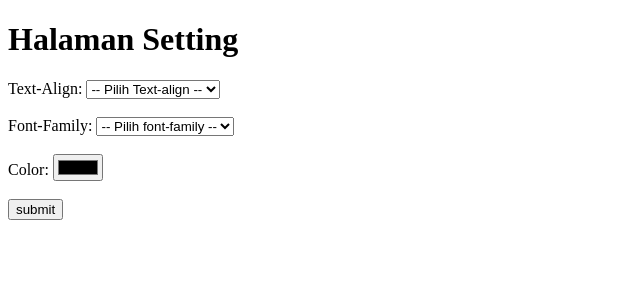
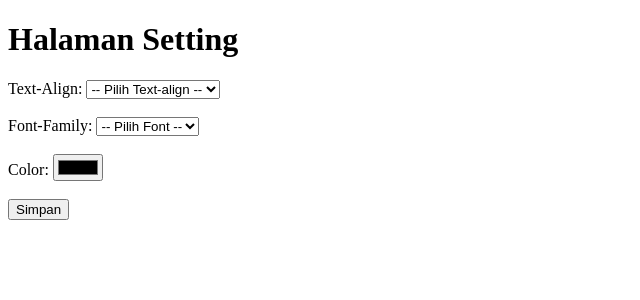
Before and after one commit to dFaery/Project-Weprog, a PHP site: page /setting.php in a window 1280 px wide. Shown: the top 300 px of the page, without its empty margins (0-640 px from the left). Run offline with PHP 8.4, Linux system fonts and the light colour scheme.

Commit message:
[FILE UTS DONEE]
ini blm di hosting yaa btww

```diff
--- a/index.php
+++ b/index.php
@@ -24,5 +24,6 @@
             <input type="submit" value="Lihat Setting" name="setting">
         </form>
     </div>
+
 </body>
 </html>
--- a/setting.php
+++ b/setting.php
@@ -1,97 +1,58 @@
 <?php
-// event handler for btn Submit
-if (isset($_POST['submit'])) {
-    // Get the value for each variable
+// Cek apakah tombol Simpan ditekan
+if (isset($_POST['Simpan'])) {
+    // Ambil data dari form
     $text_align = $_POST['text-align'];
     $font_family = $_POST['font-family'];
     $color = $_POST['color'];
 
-    // Make cookies, can use JSON?
-    setcookie("text-align", $text_align, time() + 180);
-    setcookie("font-family", $font_family, time() + 180);
-    setcookie("color", $color, time() + 180);
+    // Simpan ke dalam cookie selama 1 jam (3600 detik)
+    setcookie("text-align", $text_align, time() + 3600);
+    setcookie("font-family", $font_family, time() + 3600);
+    setcookie("color", $color, time() + 3600);
 
-    // auto refresh page when form submitted
-    header("Refresh:0");
+    // Redirect ke halaman index
+    header("Location: index.php");
+    exit;
 }
 ?>
+
 <!DOCTYPE html>
 <html lang="en">
-
 <head>
     <meta charset="UTF-8">
-    <meta name="viewport" content="width=device-width, initial-scale=1.0">
     <title>Setting</title>
 </head>
+<body>
+    <h1>Halaman Setting</h1>
+    <form action="setting.php" method="POST">
+        <!-- Text-Align -->
+        <label for="text-align">Text-Align:</label>
+        <select name="text-align" id="text-align" required>
+            <option value="">-- Pilih Text-align --</option>
+            <option value="left">Left</option>
+            <option value="right">Right</option>
+            <option value="center">Center</option>
+            <option value="justify">Justify</option>
+        </select>
+        <br><br>
 
-<body>
-    <!-- going back to index.php using input:submit -->
-    <form action="index.php" method="POST">
-        <h1>Halaman Setting</h1>
-        <div>
-            <!-- text-align value -->
-            <label for="text-align">Text-Align: </label>
-            <select name="text-align" id="text-align">
-                <option value="">
+        <!-- Font-Family -->
+        <label for="font-family">Font-Family:</label>
+        <select name="font-family" id="font-family" required>
+            <option value="">-- Pilih Font --</option>
+            <option value="Arial">Arial</option>
+            <option value="Tahoma">Tahoma</option>
+            <option value="Calibri">Calibri</option>
+        </select>
+        <br><br>
 
-                <!-- CHECK: if text-align cookie has been created, display text-align cookie to combobox -->
-                <?php
-                if(isset($_COOKIE['text-align']))
-                    echo $_COOKIE['text-align'];
-                else{
-                    echo "-- Pilih Text-align --";
-                }
-                ?>
+        <!-- Color -->
+        <label for="color">Color:</label>
+        <input type="color" name="color" id="color" value="#000000" required>
+        <br><br>
 
-                </option>
-                <option value="Left" >Left</option>
-                <option value="Right" >Right</option>
-                <option value="Center" >Center</option>
-                <option value="Justify" >Justify</option>
-            </select>
-        </div>
-        <br>
-        <div>
-            <!-- font-family value -->
-            <label for="font-family">Font-Family: </label>
-            <select name="font-family" id="font-family">
-                <option value="">
-
-                <!-- CHECK: if font-family cookie has been created, display font-family cookie to combobox -->
-                <?php
-                if(isset($_COOKIE['font-family']))
-                echo $_COOKIE['font-family'];
-            else{
-                echo "-- Pilih font-family --";
-            }
-            ?>
-
-</option>
-<option value="Arial">Arial</option>
-<option value="Tahoma">Tahoma</option>
-<option value="Calibri">Calibri</option>
-</select>
-</div>
-
-<br>
-<div>
-    <!-- color value -->
-    <label for="color">Color: </label>
-            <input type="color" name="color" id="color"
-            value="<?php
-
-            // CHECK: if color cookie has been created, display color to input:color
-                if(isset($_COOKIE['color'])){
-                    echo $_COOKIE['color'];
-                }else{
-                    echo "#000000";
-                }
-            ?>">
-        </div>
-        <br>
-        <input type="submit" value="submit" name="submit">
+        <input type="submit" name="Simpan" value="Simpan">
     </form>
-
 </body>
-
 </html>
```
Also changed, not shown: hasil.php (+39 -15 lines).
